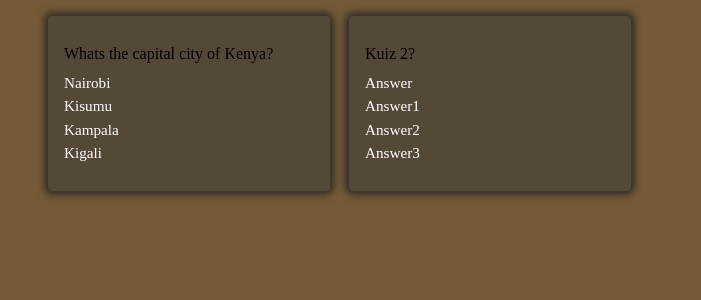
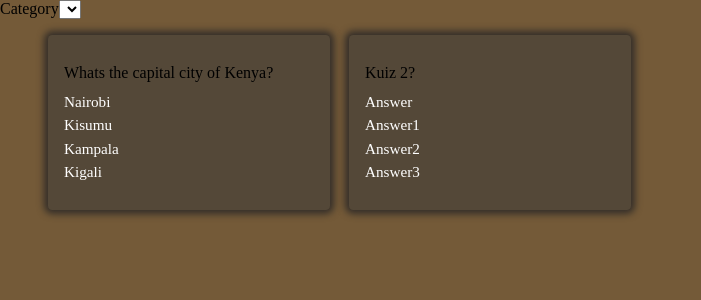
Before and after one commit to Shai9/Quizzy, a React (Create React App) app: page / in a window 1280 px wide. Shown: the top 300 px of the page, without its empty margins (0-701 px from the left). Built offline with nearby package versions, Linux system fonts and the light colour scheme; no server answers.

Commit message:
added categories

```diff
--- a/src/App.js
+++ b/src/App.js
@@ -1,4 +1,4 @@
-import React , { useEffect, useState } from "react";
+import React , { useEffect, useState ,useRef } from "react";
 import KuizcardList from "./components/KuizcardList"
 import './App.css';
 import axios from 'axios'
@@ -6,6 +6,11 @@ import axios from 'axios'
 
 function App() {
   const [kuizcards , setKuizcards] = useState(SAMPLE_KUIZCARDS)
+
+  const categoryEl = useRef()
+
+
+
  useEffect(()=> {
   axios
   .get('https://opentdb.com/api.php?amount=10')
@@ -28,10 +33,22 @@ function App() {
   textArea.innerHTML=str
   return textArea.value
  }
+
+ function handleSubmit(event){
+  event.preventDefault()
+ }
   return (
+    <>
+    <form className="heading" onSubmit={ handleSubmit }>
+      <div className="form-group">
+          <label htmlForm="category">Category</label>
+          <select id="category" ref={categoryEl}></select>
+      </div>
     <div className="wrapper">
     < KuizcardList kuizcards = { kuizcards }/>
     </div>
+    </form>
+    </>
   );
 }
 const SAMPLE_KUIZCARDS = [
```
